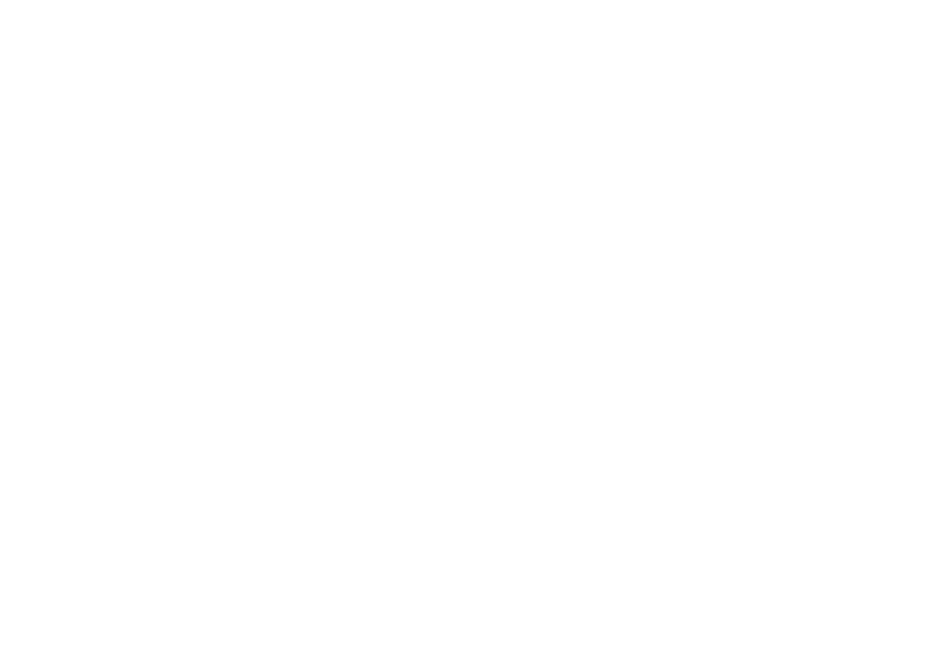
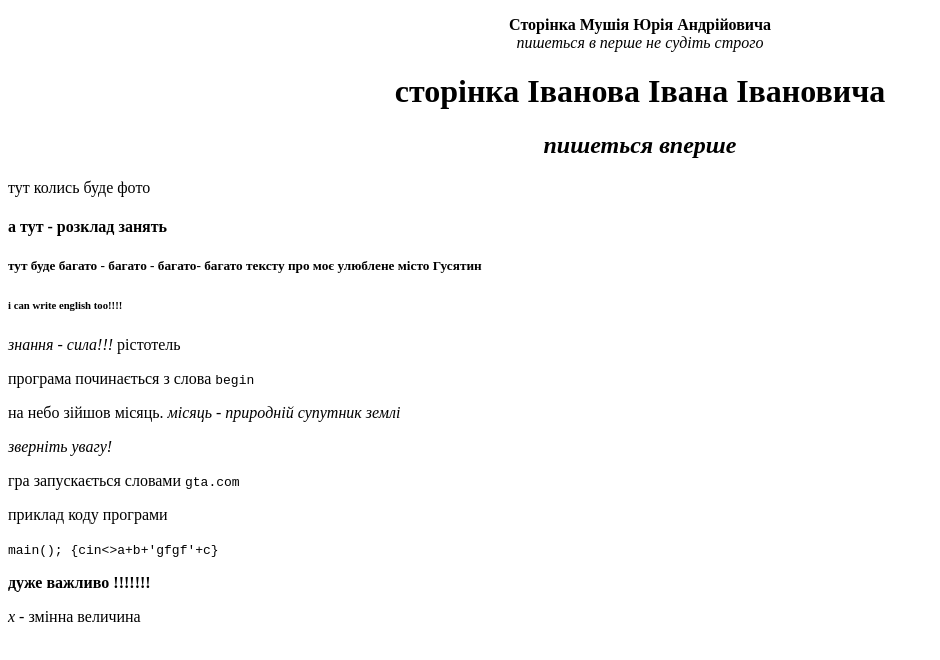
Before and after one commit to Kximikx/Project-2, a plain HTML site: page index.html in a window 1280 px wide. Shown: the whole page, without its empty margins (0-940 px from the left). Drawn offline with Linux system fonts and the light colour scheme.

Commit message:
Використання різних тегів

```diff
--- a/index.html
+++ b/index.html
@@ -6,6 +6,29 @@
     <title>Моя перша робота</title>
 </head>
 <body>
+    <p align=center>
+        <b>Cторінка Мушія Юрія Андрійовича</b> <br>
+        <i>пишеться в перше не судіть строго</i>
+    </p>
+    <h1 align=center><b>сторінка Іванова Івана Івановича</b></h1>
+ <h2 align=center><i>пишеться вперше</i></h2>
+ <hз align=right>тут колись буде фото</hз>
+ <h4> а тут - розклад занять</h4>
+ <h5 align=justify color=blue>тут буде багато - багато - багато- багато
+тексту про моє улюблене місто Гусятин</h5>
+ <h6> i can write english too!!!! </h6>
+    <p><cite>знання - сила!!!</cite> рістотель
+        <p>програма починається з слова <code>begin</code>
+        <p>на небо зійшов місяць. <dfn>місяць - природній супутник
+       землі</dfn>
+        <p><em>зверніть увагу!</em>
+        <p>гра запускається словами <kbd>gta.com</kbd>
+        <p>приклад коду програми </p>
+        <samp>
+        main(); {cin<<a,b,c; cout>>a+b+'gfgf'+c}
+        </samp>
+        <p><strong>дуже важливо !!!!!!!</strong>
+        <p><var>х </var> - змінна величина
 
 </body>
 </html>
```
